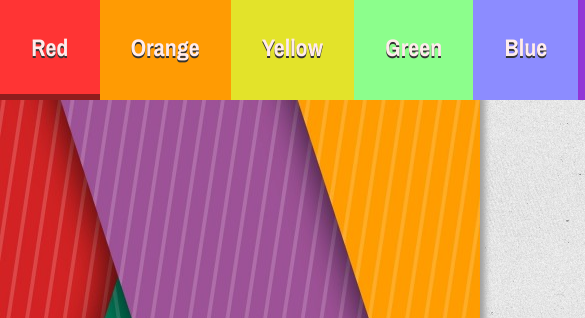
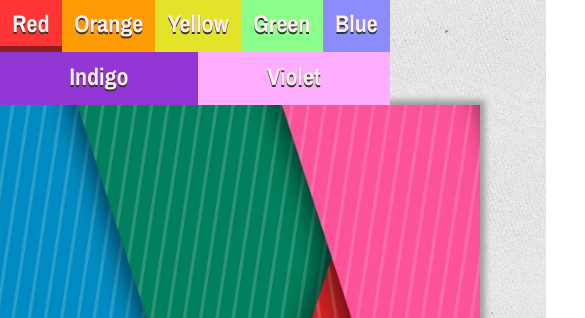
Before and after one commit to yozhikvtumane/cs50homepage, a plain HTML site: page index.html in a window 390 px wide. Shown: the top 318 px of the page, 585 px wide, since content can reach past the window. Drawn offline with nearby package versions, Linux system fonts and the light colour scheme.

Commit message:
Upd css @media

```diff
--- a/styles/style.scss
+++ b/styles/style.scss
@@ -62,6 +62,7 @@ a:hover {
 	display: -ms-flex;
 	display: -o-flex;
 	display: flex;
+	flex-wrap: nowrap;
 
 		a {
 			flex-grow: 1;
@@ -96,7 +97,8 @@ header {
 	margin: 0px 0px 5px 0px;
 	-webkit-box-shadow: 0px 0px 6px 5px #9f9f9f;
 	box-shadow: 0px 0px 6px 5px #9f9f9f;
-	background: url(../img/header-bg.jpg);
+	background: url(../img/header-bg.jpg) no-repeat center;
+	background-size: cover;
 
 	h1 {
 		display: block;
@@ -173,3 +175,16 @@ footer {
 		}
 	}
 }
+
+
+/*@media queries*/
+
+@media (max-width: 680px) {
+	#nav {
+		flex-wrap: wrap;
+		a {
+			padding: 0.3em;
+			/*flex-grow: 4;*/
+		}
+	}
+}
```
Also changed, not shown: styles/style.css.
